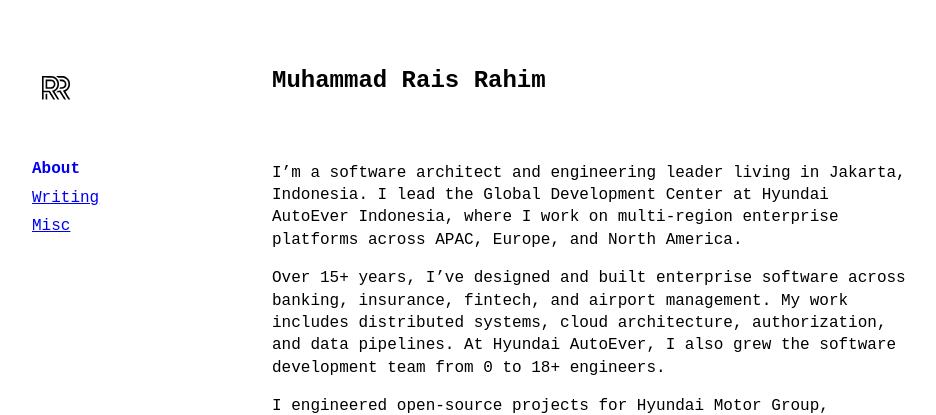
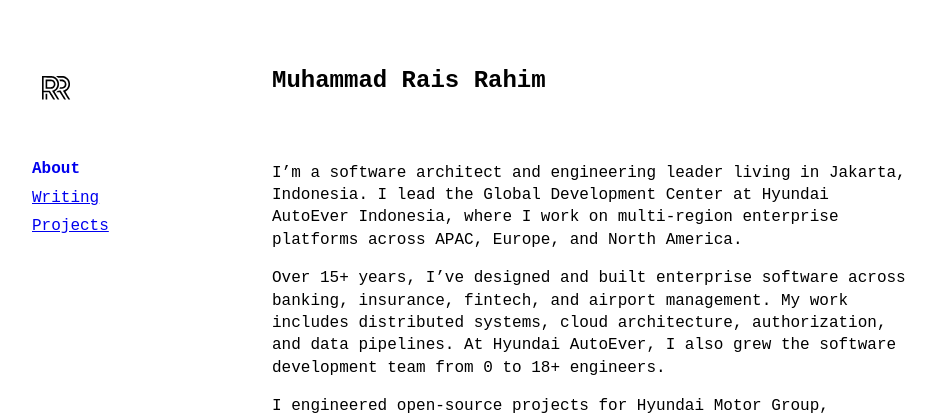
Before and after one commit to raisrahim/raisrahim.github.io, a Jekyll site: the page built from index.md, in a window 1280 px wide. Shown: the top 415 px of the page, without its empty margins (96-1032 px from the left). Built offline with Jekyll 4.4.1, drawn with Linux system fonts in a browser that asks for light colours.

Commit message:
refactor: update menu entries to replace 'Misc' with 'Projects'

```diff
--- a/_data/menu.yml
+++ b/_data/menu.yml
@@ -3,6 +3,6 @@ entries:
     url: /
   - title: Writing
     url: /writing/
-  - title: Misc
+  - title: Projects
     url: /projects.html
     active_url: /projects
```
